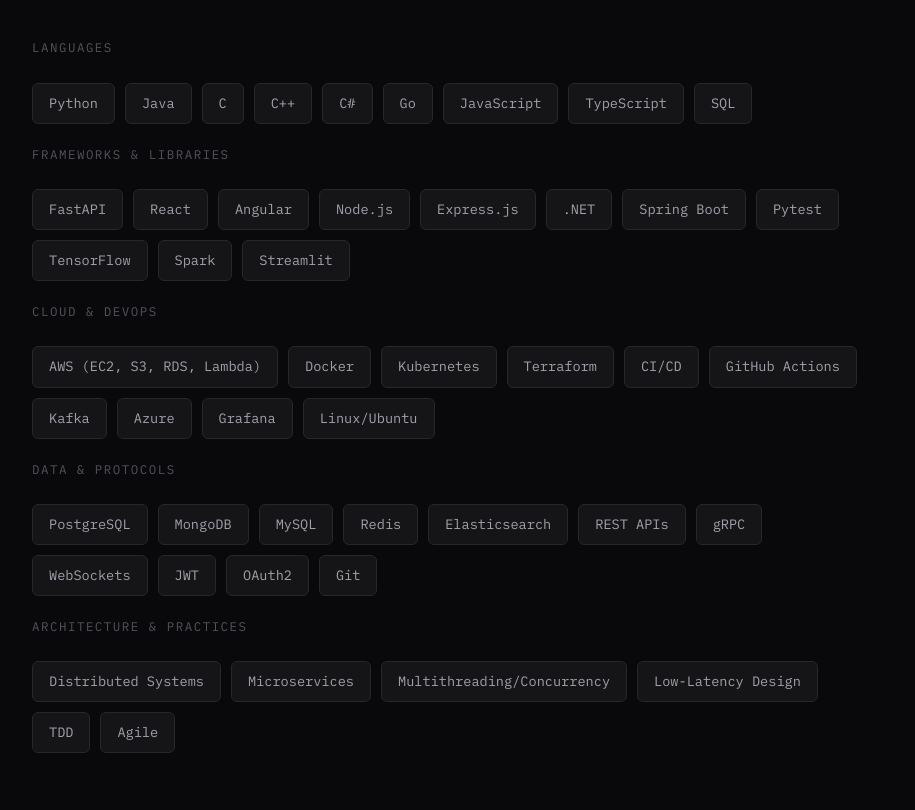
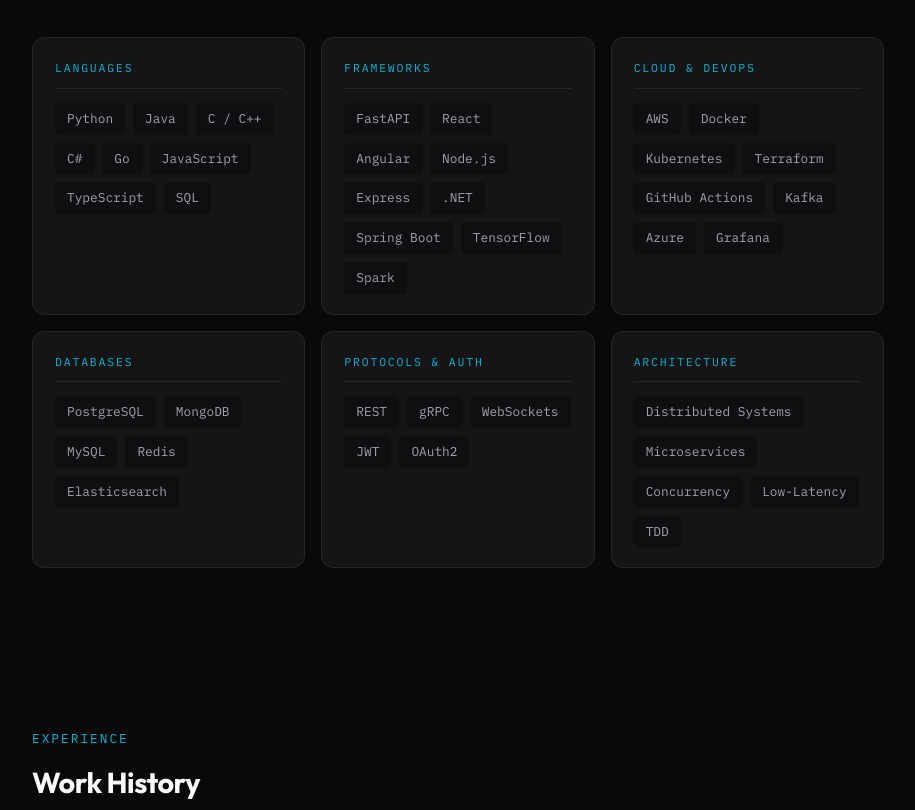
Before and after one commit to ssaurabh760/ssaurabh760.github.io, a plain HTML site: page index.html in a window 1280 px wide. Shown: the part 1190-2000 px from the top of the page, without its empty margins (182-1097 px from the left). Drawn offline with Linux system fonts and the light colour scheme.

Commit message:
Refactor skills section layout and styles
Refactor skills section layout to use grid display and update styles for better organization and visual appeal.

```diff
--- a/index.html
+++ b/index.html
@@ -283,39 +283,52 @@
         }
 
         /* Skills Grid */
-        .skills-grid {
-            display: flex;
-            flex-wrap: wrap;
-            gap: 10px;
-            margin-top: 24px;
+        .skills-section-grid {
+            display: grid;
+            grid-template-columns: repeat(auto-fit, minmax(260px, 1fr));
+            gap: 16px;
         }
 
         .skills-category {
-            margin-bottom: 20px;
+            background: var(--bg-card);
+            border: 1px solid var(--border);
+            border-radius: 12px;
+            padding: 20px 22px;
+            transition: border-color 0.25s;
+        }
+
+        .skills-category:hover {
+            border-color: var(--border-light);
         }
 
         .skills-category-label {
             font-family: 'IBM Plex Mono', monospace;
-            font-size: 0.78rem;
-            color: var(--text-muted);
+            font-size: 0.72rem;
+            color: var(--accent);
             text-transform: uppercase;
-            letter-spacing: 1.5px;
-            margin-bottom: 10px;
+            letter-spacing: 1.8px;
+            margin-bottom: 14px;
+            padding-bottom: 10px;
+            border-bottom: 1px solid var(--border);
+        }
+
+        .skills-grid {
+            display: flex;
+            flex-wrap: wrap;
+            gap: 8px;
         }
 
         .skill-tag {
-            background: var(--bg-card);
-            border: 1px solid var(--border);
-            padding: 8px 16px;
-            border-radius: 6px;
+            padding: 5px 12px;
+            border-radius: 4px;
             font-family: 'IBM Plex Mono', monospace;
-            font-size: 0.85rem;
+            font-size: 0.8rem;
             color: var(--text-secondary);
+            background: var(--bg-secondary);
             transition: all 0.2s;
         }
 
         .skill-tag:hover {
-            border-color: var(--accent);
             color: var(--accent);
         }
 
@@ -591,13 +604,13 @@
                 <h2 class="section-title">Technical Skills</h2>
             </div>
 
+            <div class="skills-section-grid">
                 <div class="skills-category">
                     <div class="skills-category-label">Languages</div>
                     <div class="skills-grid">
                         <span class="skill-tag">Python</span>
                         <span class="skill-tag">Java</span>
-                    <span class="skill-tag">C</span>
-                    <span class="skill-tag">C++</span>
+                        <span class="skill-tag">C / C++</span>
                         <span class="skill-tag">C#</span>
                         <span class="skill-tag">Go</span>
                         <span class="skill-tag">JavaScript</span>
@@ -607,64 +620,65 @@
                 </div>
 
                 <div class="skills-category">
-                <div class="skills-category-label">Frameworks & Libraries</div>
+                    <div class="skills-category-label">Frameworks</div>
                     <div class="skills-grid">
                         <span class="skill-tag">FastAPI</span>
                         <span class="skill-tag">React</span>
                         <span class="skill-tag">Angular</span>
                         <span class="skill-tag">Node.js</span>
-                    <span class="skill-tag">Express.js</span>
+                        <span class="skill-tag">Express</span>
                         <span class="skill-tag">.NET</span>
                         <span class="skill-tag">Spring Boot</span>
-                    <span class="skill-tag">Pytest</span>
                         <span class="skill-tag">TensorFlow</span>
                         <span class="skill-tag">Spark</span>
-                    <span class="skill-tag">Streamlit</span>
                     </div>
                 </div>
 
                 <div class="skills-category">
                     <div class="skills-category-label">Cloud & DevOps</div>
                     <div class="skills-grid">
-                    <span class="skill-tag">AWS (EC2, S3, RDS, Lambda)</span>
+                        <span class="skill-tag">AWS</span>
                         <span class="skill-tag">Docker</span>
                         <span class="skill-tag">Kubernetes</span>
                         <span class="skill-tag">Terraform</span>
-                    <span class="skill-tag">CI/CD</span>
                         <span class="skill-tag">GitHub Actions</span>
                         <span class="skill-tag">Kafka</span>
                         <span class="skill-tag">Azure</span>
                         <span class="skill-tag">Grafana</span>
-                    <span class="skill-tag">Linux/Ubuntu</span>
                     </div>
                 </div>
 
                 <div class="skills-category">
-                <div class="skills-category-label">Data & Protocols</div>
+                    <div class="skills-category-label">Databases</div>
                     <div class="skills-grid">
                         <span class="skill-tag">PostgreSQL</span>
                         <span class="skill-tag">MongoDB</span>
                         <span class="skill-tag">MySQL</span>
                         <span class="skill-tag">Redis</span>
                         <span class="skill-tag">Elasticsearch</span>
-                    <span class="skill-tag">REST APIs</span>
+                    </div>
+                </div>
+
+                <div class="skills-category">
+                    <div class="skills-category-label">Protocols & Auth</div>
+                    <div class="skills-grid">
+                        <span class="skill-tag">REST</span>
                         <span class="skill-tag">gRPC</span>
                         <span class="skill-tag">WebSockets</span>
                         <span class="skill-tag">JWT</span>
                         <span class="skill-tag">OAuth2</span>
-                    <span class="skill-tag">Git</span>
                     </div>
                 </div>
 
                 <div class="skills-category">
-                <div class="skills-category-label">Architecture & Practices</div>
+                    <div class="skills-category-label">Architecture</div>
                     <div class="skills-grid">
                         <span class="skill-tag">Distributed Systems</span>
                         <span class="skill-tag">Microservices</span>
-                    <span class="skill-tag">Multithreading/Concurrency</span>
-                    <span class="skill-tag">Low-Latency Design</span>
+                        <span class="skill-tag">Concurrency</span>
+                        <span class="skill-tag">Low-Latency</span>
                         <span class="skill-tag">TDD</span>
-                    <span class="skill-tag">Agile</span>
+                    </div>
                 </div>
             </div>
         </div>
```
Lines whose indentation alone changed are shown as unchanged.
